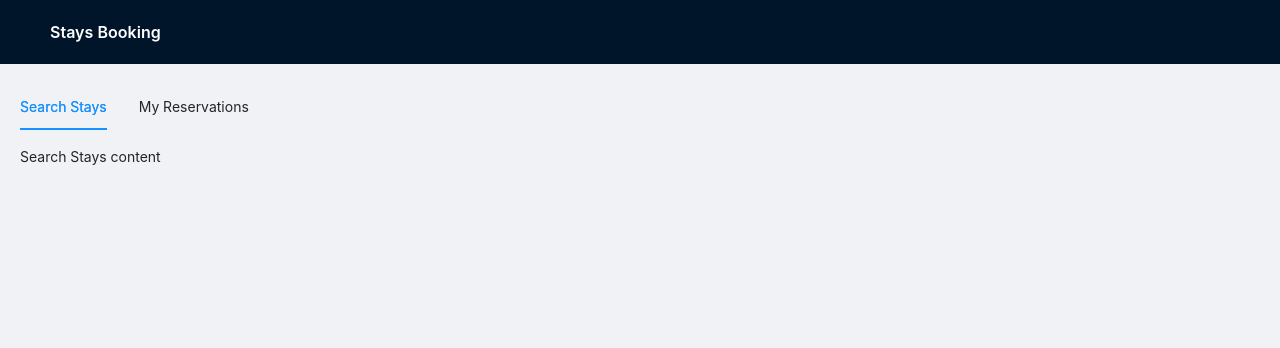
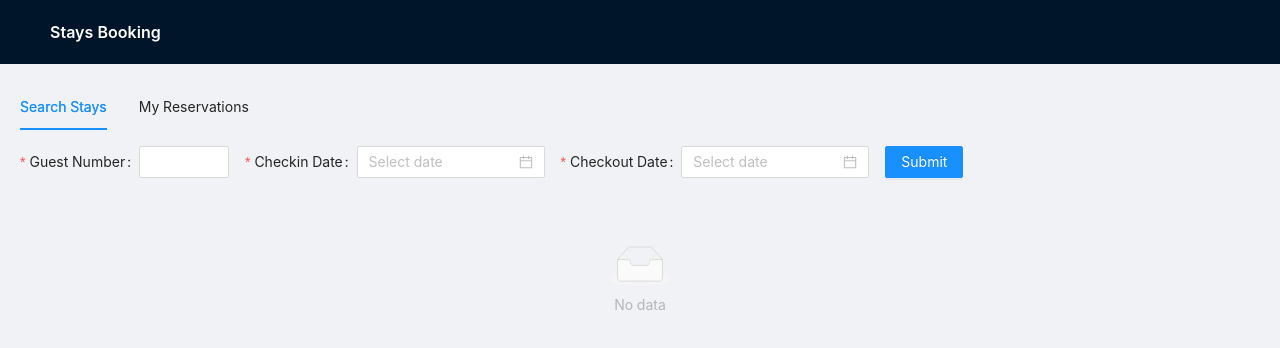
Before and after one commit to Yinhang-Sun/StaysBookingFrontEnd, a React (Create React App) app: page / in a window 1280 px wide. Shown: the top 348 px of the page. Built offline with nearby package versions, Linux system fonts and the light colour scheme.

Commit message:
implement guest home page

```diff
--- a/src/components/GuestHomePage.js
+++ b/src/components/GuestHomePage.js
@@ -1,21 +1,361 @@
 import React from "react";
-import { Tabs } from "antd";
+import {
+    Image,
+    message,
+    Tabs,
+    List,
+    Typography,
+    Form,
+    InputNumber,
+    DatePicker,
+    Button,
+    Card,
+    Carousel,
+    Modal,
+} from "antd";
+import { bookStay, cancelReservation, getReservations, searchStays } from "../utils";
+import { LeftCircleFilled, RightCircleFilled } from "@ant-design/icons";
+import { StayDetailInfoButton } from "./HostHomePage";
+
 
 const { TabPane } = Tabs;
+const { Text } = Typography;
+
+
+class CancelReservationButton extends React.Component {
+    state = {
+        loading: false,
+    };
+
+
+    handleCancelReservation = async () => {
+        const { reservationId, onCancelSuccess } = this.props;
+        this.setState({
+            loading: true,
+        });
+
+
+        try {
+            await cancelReservation(reservationId);
+        } catch (error) {
+            message.error(error.message);
+        } finally {
+            this.setState({
+                loading: false,
+            });
+        }
+
+
+        onCancelSuccess();
+    };
+
+
+    render() {
+        return (
+            <Button
+                loading={this.state.loading}
+                onClick={this.handleCancelReservation}
+                danger={true}
+                shape="round"
+                type="primary"
+            >
+                Cancel Reservation
+            </Button>
+        );
+    }
+}
+
+
+
+class BookStayButton extends React.Component {
+    state = {
+        loading: false,
+        modalVisible: false,
+    };
+
+
+    handleCancel = () => {
+        this.setState({
+            modalVisible: false,
+        });
+    };
+
+
+    handleBookStay = () => {
+        this.setState({
+            modalVisible: true,
+        });
+    };
+
+
+    handleSubmit = async (values) => {
+        const { stay } = this.props;
+        this.setState({
+            loading: true,
+        });
+
+
+        try {
+            await bookStay({
+                checkin_date: values.checkin_date.format("YYYY-MM-DD"),
+                checkout_date: values.checkout_date.format("YYYY-MM-DD"),
+                stay: {
+                    id: stay.id,
+                },
+            });
+            message.success("Successfully book stay");
+        } catch (error) {
+            message.error(error.message);
+        } finally {
+            this.setState({
+                loading: false,
+            });
+        }
+    };
+
+
+    render() {
+        const { stay } = this.props;
+        return (
+            <>
+                <Button onClick={this.handleBookStay} shape="round" type="primary">
+                    Book Stay
+                </Button>
+                <Modal
+                    destroyOnClose={true}
+                    title={stay.name}
+                    visible={this.state.modalVisible}
+                    footer={null}
+                    onCancel={this.handleCancel}
+                >
+                    <Form
+                        preserve={false}
+                        labelCol={{ span: 8 }}
+                        wrapperCol={{ span: 16 }}
+                        onFinish={this.handleSubmit}
+                    >
+                        <Form.Item
+                            label="Checkin Date"
+                            name="checkin_date"
+                            rules={[{ required: true }]}
+                        >
+                            <DatePicker />
+                        </Form.Item>
+                        <Form.Item
+                            label="Checkout Date"
+                            name="checkout_date"
+                            rules={[{ required: true }]}
+                        >
+                            <DatePicker />
+                        </Form.Item>
+                        <Form.Item wrapperCol={{ offset: 8, span: 16 }}>
+                            <Button
+                                loading={this.state.loading}
+                                type="primary"
+                                htmlType="submit"
+                            >
+                                Book
+                            </Button>
+                        </Form.Item>
+                    </Form>
+                </Modal>
+            </>
+        );
+    }
+}
+
+
+class SearchStays extends React.Component {
+    state = {
+        data: [],
+        loading: false,
+    };
+
+
+    search = async (query) => {
+        this.setState({
+            loading: true,
+        });
+
+
+        try {
+            const resp = await searchStays(query);
+            this.setState({
+                data: resp,
+            });
+        } catch (error) {
+            message.error(error.message);
+        } finally {
+            this.setState({
+                loading: false,
+            });
+        }
+    };
+
+
+    render() {
+        return (
+            <>
+                <Form onFinish={this.search} layout="inline">
+                    <Form.Item
+                        label="Guest Number"
+                        name="guest_number"
+                        rules={[{ required: true }]}
+                    >
+                        <InputNumber min={1} />
+                    </Form.Item>
+                    <Form.Item
+                        label="Checkin Date"
+                        name="checkin_date"
+                        rules={[{ required: true }]}
+                    >
+                        <DatePicker />
+                    </Form.Item>
+                    <Form.Item
+                        label="Checkout Date"
+                        name="checkout_date"
+                        rules={[{ required: true }]}
+                    >
+                        <DatePicker />
+                    </Form.Item>
+                    <Form.Item>
+                        <Button
+                            loading={this.state.loading}
+                            type="primary"
+                            htmlType="submit"
+                        >
+                            Submit
+                        </Button>
+                    </Form.Item>
+                </Form>
+                <List
+                    style={{ marginTop: 20 }}
+                    loading={this.state.loading}
+                    grid={{
+                        gutter: 16,
+                        xs: 1,
+                        sm: 3,
+                        md: 3,
+                        lg: 3,
+                        xl: 4,
+                        xxl: 4,
+                    }}
+                    dataSource={this.state.data}
+                    renderItem={(item) => (
+                        <List.Item>
+                            <Card
+                                key={item.id}
+                                title={
+                                    <div style={{ display: "flex", alignItems: "center" }}>
+                                        <Text ellipsis={true} style={{ maxWidth: 150 }}>
+                                            {item.name}
+                                        </Text>
+                                        <StayDetailInfoButton stay={item} />
+                                    </div>
+                                }
+                                extra={<BookStayButton stay={item} />}
+                            >
+                                {
+                                    <Carousel
+                                        dots={false}
+                                        arrows={true}
+                                        prevArrow={<LeftCircleFilled />}
+                                        nextArrow={<RightCircleFilled />}
+                                    >
+                                        {item.images.map((image, index) => (
+                                            <div key={index}>
+                                                <Image src={image.url} width="100%" />
+                                            </div>
+                                        ))}
+                                    </Carousel>
+                                }
+                            </Card>
+                        </List.Item>
+                    )}
+                />
+            </>
+        );
+    }
+}
+
+
+class MyReservations extends React.Component {
+    state = {
+        loading: false,
+        data: [],
+    };
+
+
+    componentDidMount() {
+        this.loadData();
+    }
+
+
+    loadData = async () => {
+        this.setState({
+            loading: true,
+        });
+
+
+        try {
+            const resp = await getReservations();
+            this.setState({
+                data: resp,
+            });
+        } catch (error) {
+            message.error(error.message);
+        } finally {
+            this.setState({
+                loading: false,
+            });
+        }
+    };
+
+
+    render() {
+        return (
+            <List
+                style={{ width: 1000, margin: "auto" }}
+                loading={this.state.loading}
+                dataSource={this.state.data}
+                renderItem={(item) => (
+                    <List.Item
+                        actions={[
+                            <CancelReservationButton onCancelSuccess={this.loadData} reservationId={item.id} />,
+                        ]}
+                    >
+                        <List.Item.Meta
+                            title={<Text>{item.stay.name}</Text>}
+                            description={
+                                <>
+                                    <Text>Checkin Date: {item.checkin_date}</Text>
+                                    <br />
+                                    <Text>Checkout Date: {item.checkout_date}</Text>
+                                </>
+                            }
+                        />
+                    </List.Item>
+                )}
+            />
+        );
+    }
+}
+
 
 class GuestHomePage extends React.Component {
     render() {
-        return(
+        return (
             <Tabs defaultActiveKey="1" destroyInactiveTabPane={true}>
                 <TabPane tab="Search Stays" key="1">
-                    Search Stays content
+                    <SearchStays />
                 </TabPane>
                 <TabPane tab="My Reservations" key="2">
-                    My Reservations Content
+                    <MyReservations />
                 </TabPane>
             </Tabs>
         );
     }
 }
 
+
 export default GuestHomePage;
```
